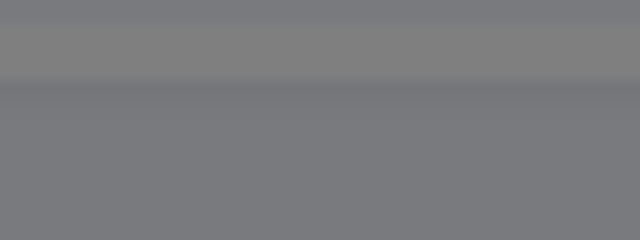
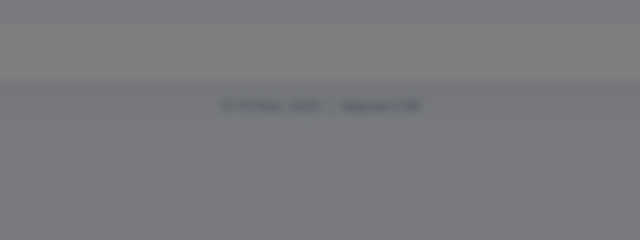
Before and after one commit to cgg301233-rgb/finanstest, a plain HTML site: page trainer.html in a window 1280 px wide. Shown: the top 240 px of the page, 319-959 px from the left. Drawn offline with Linux system fonts and the light colour scheme.

Commit message:
trainer.html

```diff
--- a/trainer.html
+++ b/trainer.html
@@ -871,5 +871,8 @@
     };
   }
 </script>
+  <footer style="text-align: center; color: #6b7d99; font-size: 0.85rem; padding: 16px 0 8px;">
+    © FinTest, 2026 &nbsp;|&nbsp; Версия 0.98
+</footer>
 </body>
 </html>
```
